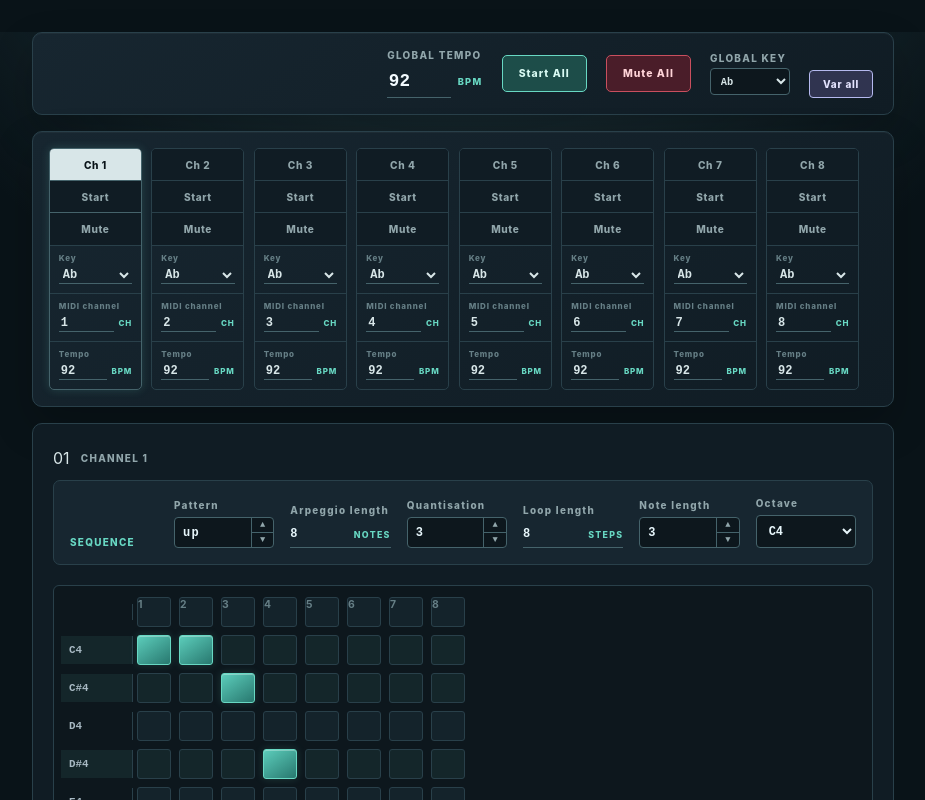
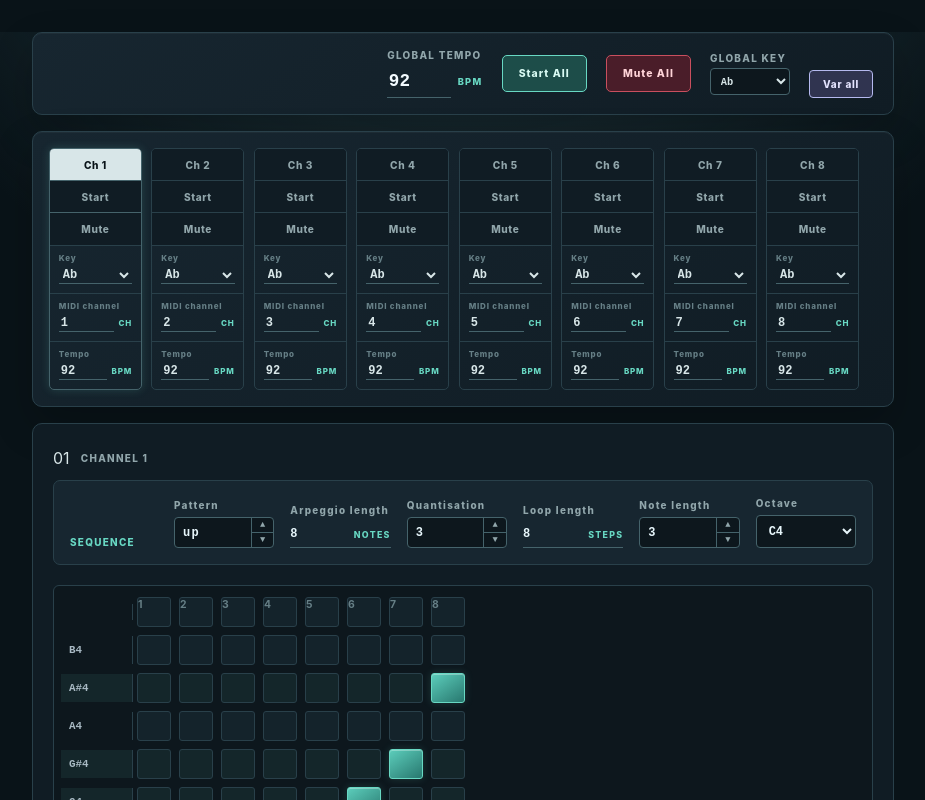
Before and after one commit to hendrik-goebel/Arpeggiator, a Vue app: page / in a window 1280 px wide. Shown: the top 800 px of the page, without its empty margins (177-1102 px from the left). Built offline with nearby package versions, Linux system fonts and the light colour scheme.

Commit message:
change note order

```diff
--- a/src/components/ArpeggiatorPanel.vue
+++ b/src/components/ArpeggiatorPanel.vue
@@ -9,7 +9,7 @@ import { StoredArpeggiatorState } from '../models/channel'
 const props = defineProps<{ channel: any, outputs: any[], selectedOutputId: string | null, clockOutputs: any[], clockInputs: any[], clockOutputId: string | null, clockInputId: string | null, log: string[], storedStates: (StoredArpeggiatorState | null)[], activeStoredStateIndex: number | null, globalActions: boolean }>()
 
 const base = computed(() => props.channel?.base ?? DEFAULT_BASE)
-const fullNotes = computed(() => Array.from({ length: KEYBOARD_OCTAVE_SIZE }, (_, i) => base.value + i))
+const fullNotes = computed(() => Array.from({ length: KEYBOARD_OCTAVE_SIZE }, (_, i) => base.value + i).reverse())
 </script>
 
 <template>
```
